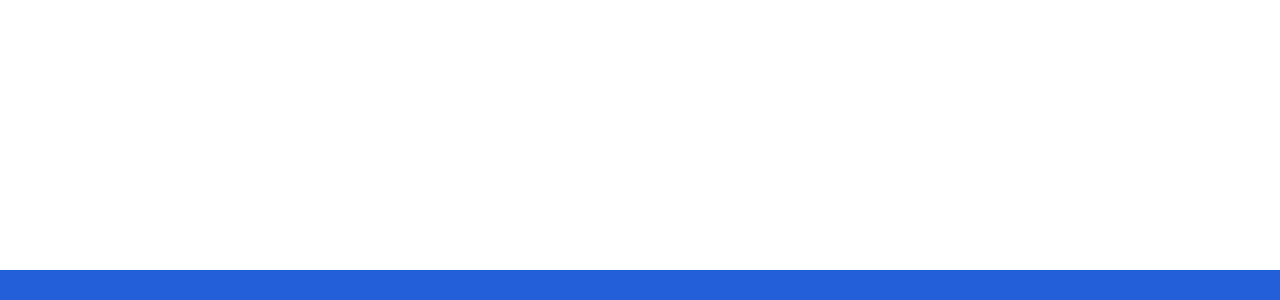
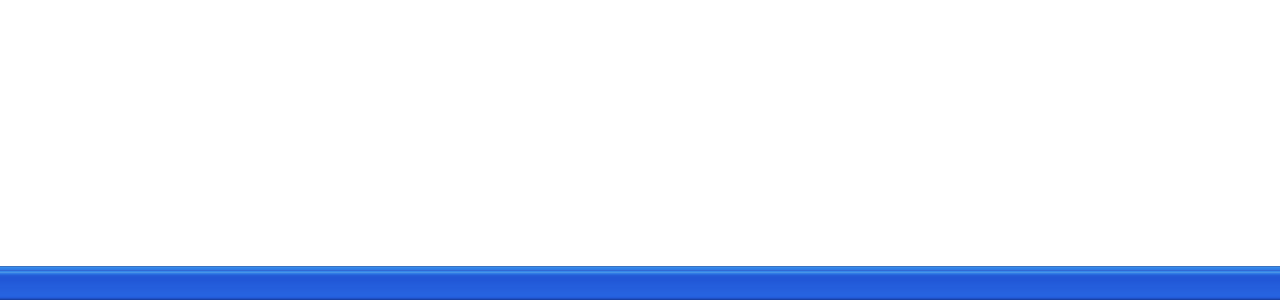
Before and after one commit to Suptrees/VXP, a Vue app: page / in a window 1280 px wide. Shown: the part 500-800 px from the top of the page. Built offline with nearby package versions, Linux system fonts and the light colour scheme.

Commit message:
fix: 修改任务栏背景

```diff
--- a/src/components/task-bar/index.vue
+++ b/src/components/task-bar/index.vue
@@ -15,7 +15,7 @@ export default {
 <style rel="stylesheet/scss" lang="scss" scoped>
 .task-bar {
   width: 100%;
-  height: 30px;
-  background-color: $color-primary;
+  height: 34px;
+  background-image: url("~@/assets/images/taskbar.png");
 }
 </style>
```
Also changed, not shown: src/assets/images/taskbar.png (added), 1 other file (tests, documents, lock files or other folders).
